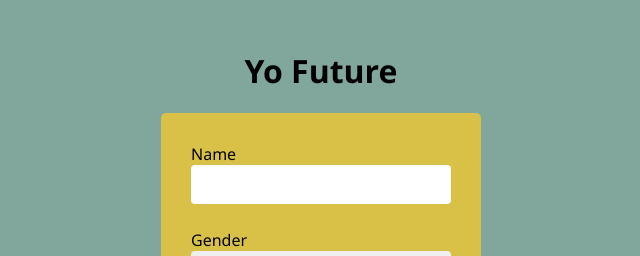
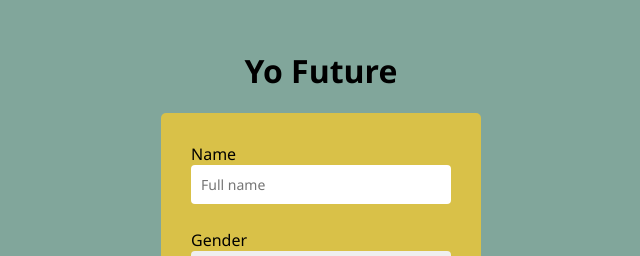
Before and after one commit to Jhayokereke/Yo-Future-App, a React (Create React App) app: page / in a window 1280 px wide. Shown: the part 142-398 px from the top of the page, without its empty margins (319-959 px from the left). Built offline with nearby package versions, Linux system fonts and the light colour scheme.

Commit message:
refactor the yo future app

```diff
--- a/package.json
+++ b/package.json
@@ -6,11 +6,13 @@
     "@testing-library/jest-dom": "^5.11.9",
     "@testing-library/react": "^11.2.3",
     "@testing-library/user-event": "^12.6.0",
+    "formik": "^2.2.6",
     "react": "^17.0.1",
     "react-dom": "^17.0.1",
     "react-scripts": "4.0.1",
     "sweetalert": "^2.1.2",
-    "web-vitals": "^0.2.4"
+    "web-vitals": "^0.2.4",
+    "yup": "^0.32.9"
   },
   "scripts": {
     "start": "react-scripts start",
--- a/src/Form.js
+++ b/src/Form.js
@@ -1,210 +1,148 @@
-import React from "react";
-import swal from "sweetalert";
+import React, { useEffect, useState } from 'react';
+import swal from 'sweetalert';
+import { useFormik } from 'formik';
+import * as Yup from 'yup';
 
-//setting the default state
-
-
-const InitiaState = {
-    name:"",
-    Gender: "",
-    nameError:"",
-
-}
-
-let futureStores = [
-
+const futuresStore = [
   'You will Marry soon',
   'you will move to London soon',
   'You will get $2000 job next month',
   'You will buy a black benz next year',
-
 ];
 
-const getMaxVal = (values) => {
-    //the values we passed here could be anything we decided to assign to it
-    let curVal, maxVal = 0;
-    //mapped through array of values
-    values.forEach((val) => {
-        //Looping through the values which here could be the futures or name of user and returning a function with val
-        // console.log(val.count)
-        //if its val.count return, else return val.vals.
-        let valCount = val.count ? val.count : val.vals.count;
-        //console.log(valCount)
-        if (valCount > maxVal) {
+const getMostOccurringLetter = (sentence) => {
+  const chars = sentence.split('');
+  const nameChars = {};
 
-            maxVal = valCount;
-            //console.log(maxVal)
-            curVal = val;
+  chars.forEach((char) => {
+    if (char.match(/[a-zA-Z]/)) {
+      char = char.toLowerCase();
+      if (nameChars[char]) {
+        nameChars[char] += 1;
+      } else {
+        nameChars[char] = 1;
       }
-    })
-    return curVal
     }
+  });
 
-const getPredominatChar = (nameString) => {
-    //Here ths function gets the predominant characters in a users name
-    let nameChars = [], nameProps = [];
+  let maxChar = '';
+  let max = 0;
 
-    nameString.split(' ').join('').split('').forEach(char => {
-        //foreach loops through the users name and return them a string
-        char = char.toLowerCase();
-        //sort through the nameChar array of char with index less than zero
-        if (nameChars.indexOf(char) < 0) {
-            //push the name that is less than zero to this nameChars Array
-            nameChars.push(char)
-            //Push a destructured object of char(which are the names) and the count
-            nameProps.push({ char, count:1 })
-
-
-        } else {
-            nameProps.forEach(prop => {
-                //console.log(prop)
-                if (prop.char === char)
-                    prop.count++;
-            })
-
-
+  for (const [key, value] of Object.entries(nameChars)) {
+    if (value > max) {
+      max = 2;
+      maxChar = key;
     }
-
-    });
-    return getMaxVal(nameProps)
+  }
+  return maxChar;
 };
 
+const prepareFutures = (futures = futuresStore) => {
+  const store = new Map();
+  futures.forEach((future) => {
+    const keyLetter = getMostOccurringLetter(future);
+    if (store.has(keyLetter)) {
+      const item = store.get(keyLetter).push('future');
+      store.set(keyLetter, item);
+    } else {
+      store.set(keyLetter, [future]);
+    }
+  });
+  return store;
+};
 
-export default class Form extends React.Component{
+const FormError = ({ formik, inputName }) => (
+  <>
+    {formik.touched[inputName] && formik.errors[inputName] ? (
+      <span className="nameError">{formik.errors[inputName]}</span>
+    ) : null}
+  </>
+);
 
-     state= InitiaState;
+const Form = (props) => {
+  const NAME = 'name';
+  const GENDER = 'gender';
+  const [futures, setFutures] = useState(null);
 
+  useEffect(() => {
+    const data = prepareFutures();
+    setFutures(data);
+  }, []);
 
-   checkInput = ()=>{
-       let fields = this.state.name;
-       let nameError;
-       //let regx = /^[a-zA-Z]+$/;
-       let formIsValid= true;
+  const handleSubmit = (values) => {
+    const letter = getMostOccurringLetter(values[NAME]);
+    let result = swal(
+      `${values[NAME]}`,
+      'Please we do not have a response for you.'
+    );
+    if (futures.has(letter)) {
+      result = swal(`${values[NAME]}`, futures.get(letter)[0]);
+    }
+    console.log({ letter, futures });
+    return result;
+  };
 
+  const formik = useFormik({
+    initialValues: {
+      [NAME]: '',
+      [GENDER]: '',
+    },
+    validationSchema: Yup.object({
+      [NAME]: Yup.string()
+        .trim()
+        .matches(/^[a-zA-Z ]*$/, { message: 'Please input a valid name' }),
+      [GENDER]: Yup.string().required('Your gender is required'),
+    }),
+    onSubmit: handleSubmit,
+  });
 
-       if(!fields){
-           nameError = "Name cannot be blank"
-       }
-
-      /* if(fields.match(regx)){
-           nameError = "Name Is Invalid"
-       } */
-      if(nameError){
-          this.setState({nameError})
-          return false;
-      }
-
-
-      return formIsValid
-
-   }
-
-    //This function here handles the submission of the form, the onsubmit evenlistener is attached to this function
-    HandleSubmit = (event)=>{
-        event.preventDefault();
-        const ValidInput = this.checkInput()
-        if(ValidInput){
-           // console.log(this.state)
-            //To clear the form onsubmit
-            this.setState(InitiaState)
-            //console.log(this.state.name)
-        }
-        let fields = this.state.name;
-        //fields = this.checkInput(name);
-        //console.log(fields)
-
-        if (fields) {
-            let curVal = getPredominatChar(fields);
-          // console.log(namePredominantVal)
-
-
-            //Here we are getting the predominant future
-
-            let futurePredominantVals = futureStores.map(store => (
-                { future: store, vals: getPredominatChar(store) }
-            ));
-
-            let futurePredominantVal = getMaxVal(futurePredominantVals);
-
-            if (curVal.char === futurePredominantVal.vals.char) {
-                swal( `${fields}, ${futurePredominantVal.future}`);
-            }
-            else{
-            swal(`${fields}`,'Please we do not have a response for you.')
-            }
-        }
-
-
-
-
-
-    }
-
-    handleChange=(event)=>{
-       this.setState({name: event.target.value})
-
-    }
-    handleBlur =(event)=>{
-        //This handles the triming of white spaces
-        const attribute = event.target.getAttribute('name')
-        this.setState({[attribute]:event.target.value.trim()})
-
-
-    }
-
-    handleGenderChange =(event)=>{
-        this.setState({Gender:event.target.value})
-
-    }
-
-    render(){
-        return(
+  return (
     <div className="search-params">
       <h1 className="heading">Yo Future</h1>
-                <form onSubmit={this.HandleSubmit}>
+      <form onSubmit={formik.handleSubmit}>
         <div className="form-control success">
           <label htmlFor="name">
             Name
-                            <input type="text" placeholder="" name="name" value={this.state.name} id="Input-tag" onChange={this.handleChange}
-                            onBlur={this.handleBlur}/>
-                            <span className="nameError">{this.state.nameError}</span>
-
-
-
+            <input
+              type="text"
+              placeholder="Full name"
+              name={NAME}
+              value={formik.values[NAME]}
+              onChange={formik.handleChange}
+              onBlur={formik.handleBlur}
+            />
           </label>
-
-
+          <FormError inputName={NAME} formik={formik} />
         </div>
 
         <div className="form-gender">
           <label htmlFor="gender">
             Gender
-                        <select id="gender" value={this.state.Gender} onChange={this.handleGenderChange}>
+            <select
+              id="gender"
+              name={GENDER}
+              onChange={formik.handleChange}
+              onBlur={formik.handleBlur}
+            >
               <option>..</option>
               <option>Male</option>
               <option>Female</option>
-
             </select>
           </label>
-
+          <FormError inputName={GENDER} formik={formik} />
         </div>
 
-                  <button onClick={this.HandleSubmit}>Submit </button>
+        <button type="submit">Submit </button>
       </form>
 
       <footer className="footer_header">
-                        <p className="footer_Intro">Built by <a href="https://twitter.com/home">Chris Uche</a></p>
+        <p className="footer_Intro">
+          Built by <a href="https://twitter.com/home">Chris Uche</a>
+        </p>
         <p className="copy">Copyright 2021. All Rights Reserved</p>
       </footer>
+    </div>
+  );
+};
 
-            </div>
-
-
-
-
-        )
-    }
-
-
-
-}
+export default Form;
```
Also changed, not shown: 2 other files (tests, documents, lock files or other folders). Lines whose indentation alone changed are shown as unchanged.
